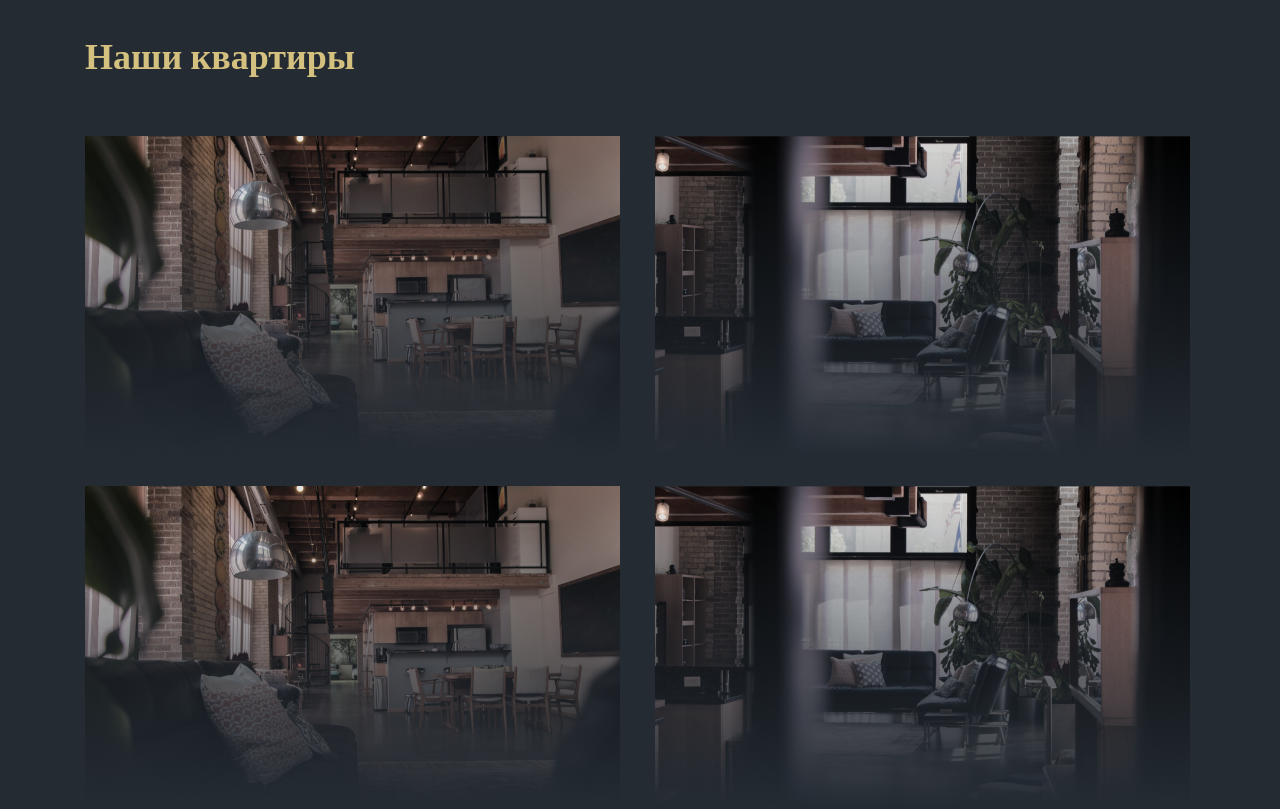
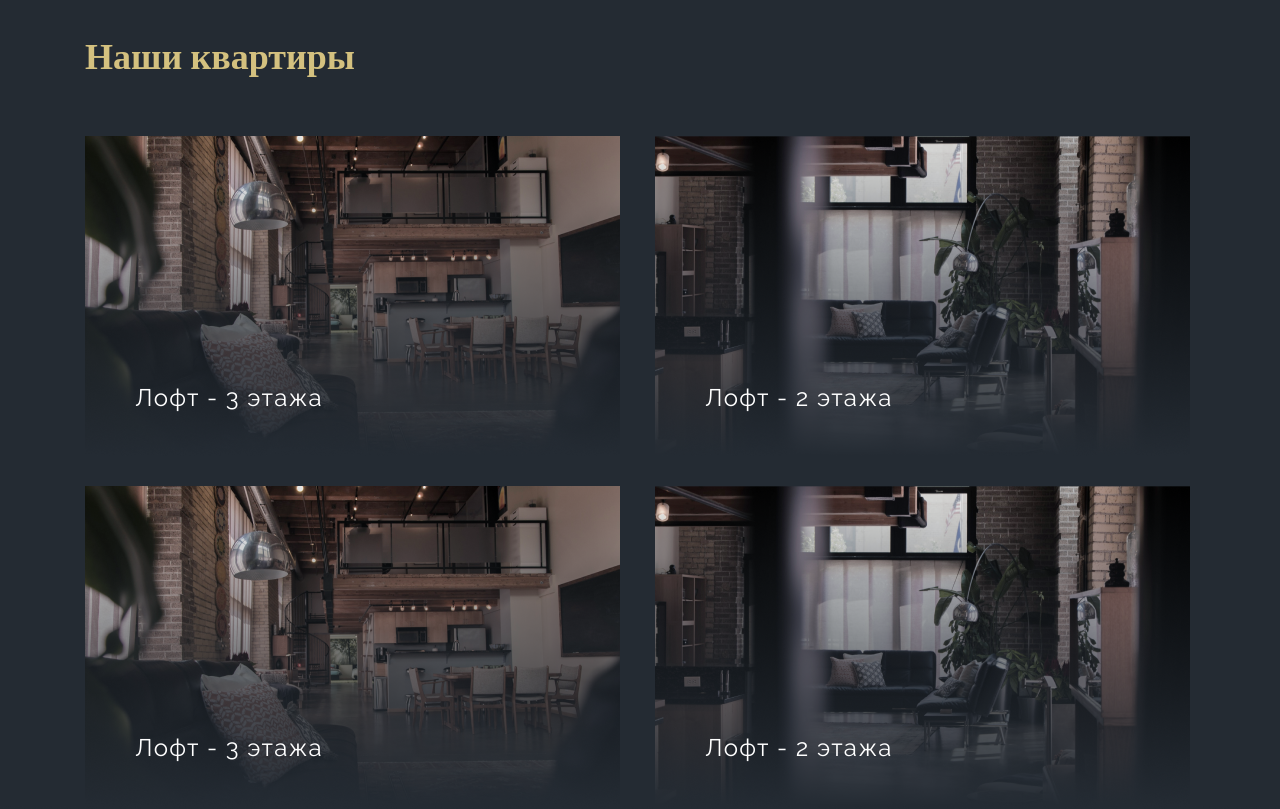
Before and after one commit to altarin/develop, a plain HTML site: page week6/houseVOP/index.html in a window 1280 px wide. Shown: the part 1260-2069 px from the top of the page. Drawn offline with nearby package versions, Linux system fonts and the light colour scheme; files that its build step writes are made by us from their sources.

Commit message:
added text on images

```diff
--- a/week6/houseVOP/index.html
+++ b/week6/houseVOP/index.html
@@ -62,10 +62,30 @@
 
     <div class="appartmens">
         <h2>Наши квартиры</h2>
-        <img src="../houseVOP/assets/images/im1.png" alt="im1">
-        <img src="../houseVOP/assets/images/im2.png" alt="im2">
-        <img src="../houseVOP/assets/images/im1.png" alt="im3">
-        <img src="../houseVOP/assets/images/im2.png" alt="im4">
+        <div class="im">
+            <img src="../houseVOP/assets/images/im1.png" alt="im1">
+            <div>
+                <p>Лофт - 3 этажа</p>
+            </div>
+        </div>
+        <div class="im">
+            <img src="../houseVOP/assets/images/im2.png" alt="im2">
+            <div>
+                <p>Лофт - 2 этажа</p>
+            </div>
+        </div>
+        <div class="im">
+            <img src="../houseVOP/assets/images/im1.png" alt="im3">
+            <div>
+                <p>Лофт - 3 этажа</p>
+            </div>
+        </div>
+        <div class="im">
+            <img src="../houseVOP/assets/images/im2.png" alt="im4">
+            <div>
+                <p>Лофт - 2 этажа</p>
+            </div>
+        </div>
     </div>
 
     <div class="want">
--- a/week6/houseVOP/styles/style.css
+++ b/week6/houseVOP/styles/style.css
@@ -115,6 +115,12 @@ h2 {
 
 .appartmens h2 {
     grid-area: titl;
+}
+
+.im p {
+    margin-left: 50px;
+    margin-top: -70px;
+    font-size: 24px;
 }
 
 /* want - 3й блок */
```
